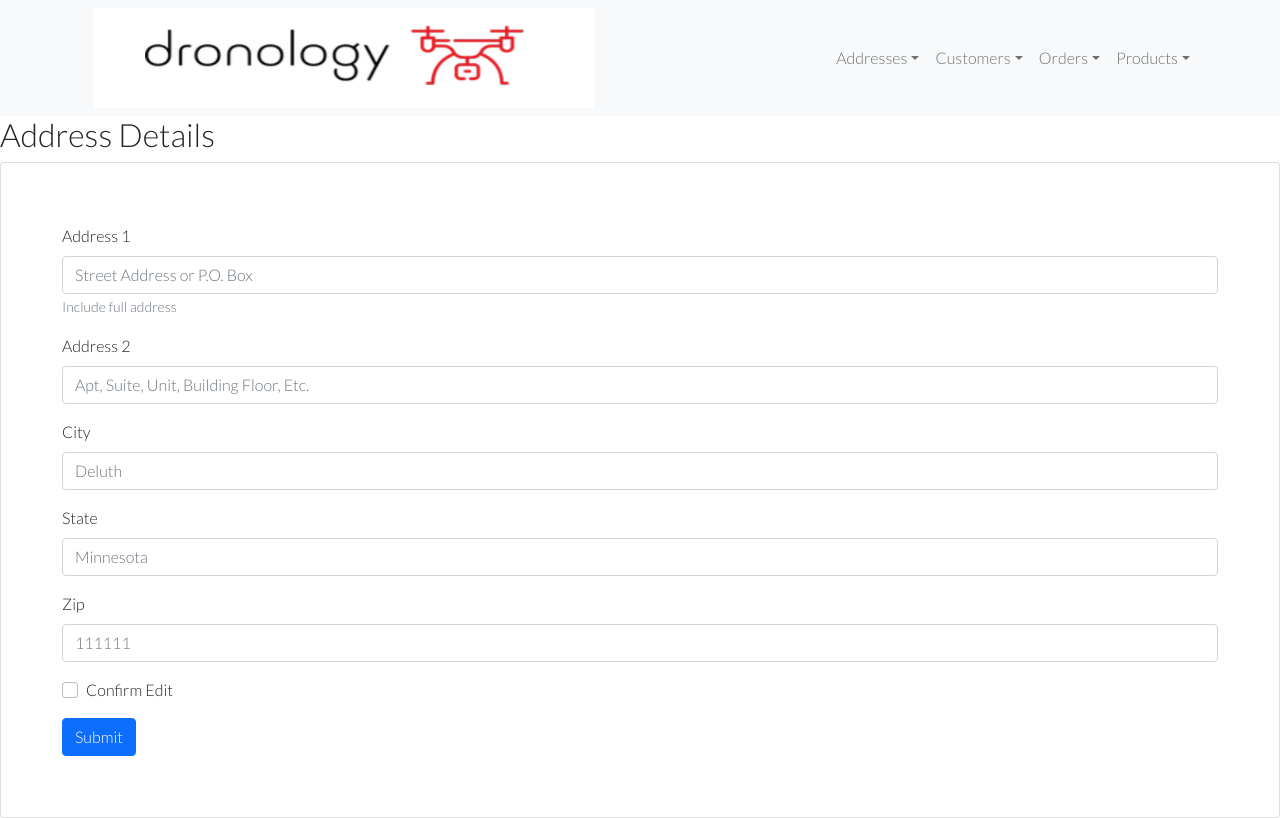
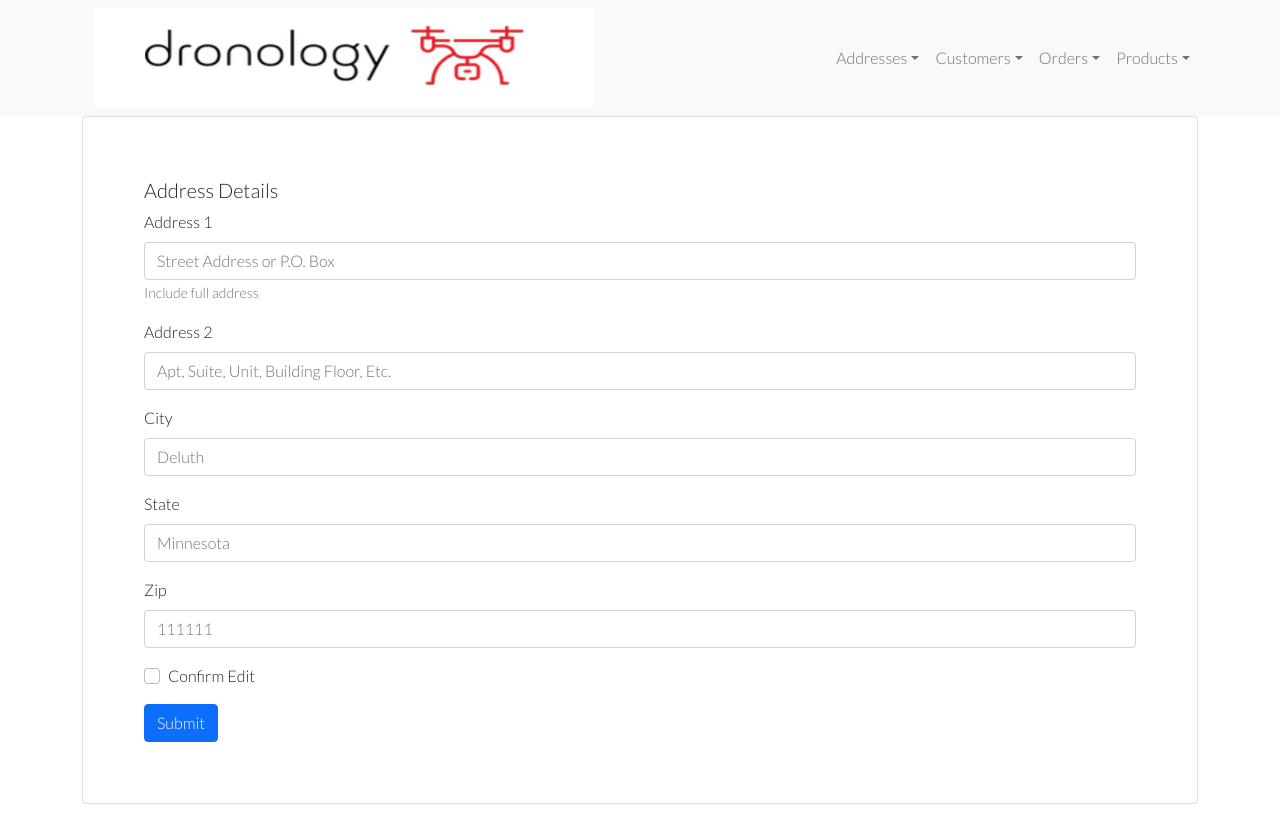
Before and after one commit to amex-bootcamp/final-capstone-client, a React (Create React App) app: page /addresses/1/edit in a window 1280 px wide. Built offline with nearby package versions, Linux system fonts and the light colour scheme; no server answers.

Commit message:
form in card and container

```diff
--- a/src/components/addresses/AddressEdit.js
+++ b/src/components/addresses/AddressEdit.js
@@ -1,5 +1,5 @@
 import React, { Component } from "react";
-import { Card, Button } from "react-bootstrap";
+import { Card, Button, Container } from "react-bootstrap";
 import AddressDataService from "../../services/address.data.service";
 import Form from "react-bootstrap/Form";
 
@@ -67,11 +67,12 @@ class AddressEdit extends Component {
   render() {
     return (
       <section>
-        <h2>Address Details</h2>
         <div>
           {/* Bootstrap test */}
+          <Container>
             <Card>
               <Card.Body>
+                <Card.Title>Address Details</Card.Title>
                 <Form>
                   {/* Address 1 */}
                   <Form.Group className="mb-3" controlId="formAddress_1">
@@ -136,6 +137,7 @@ class AddressEdit extends Component {
                 </Form>
               </Card.Body>
             </Card>
+          </Container>
           {/* accepted */}
           {/* <form>
             <Card>
```
Lines whose indentation alone changed are shown as unchanged.
